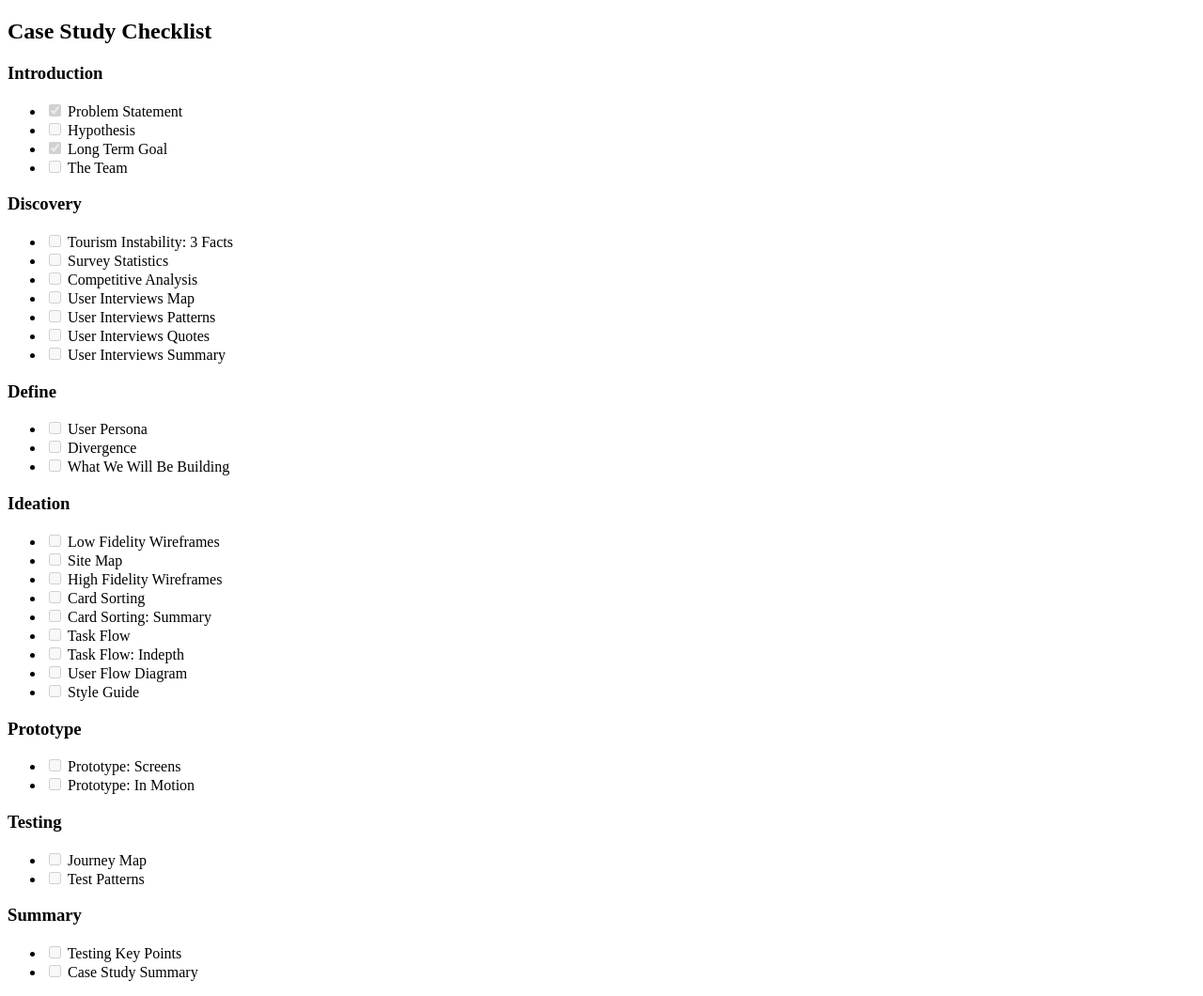
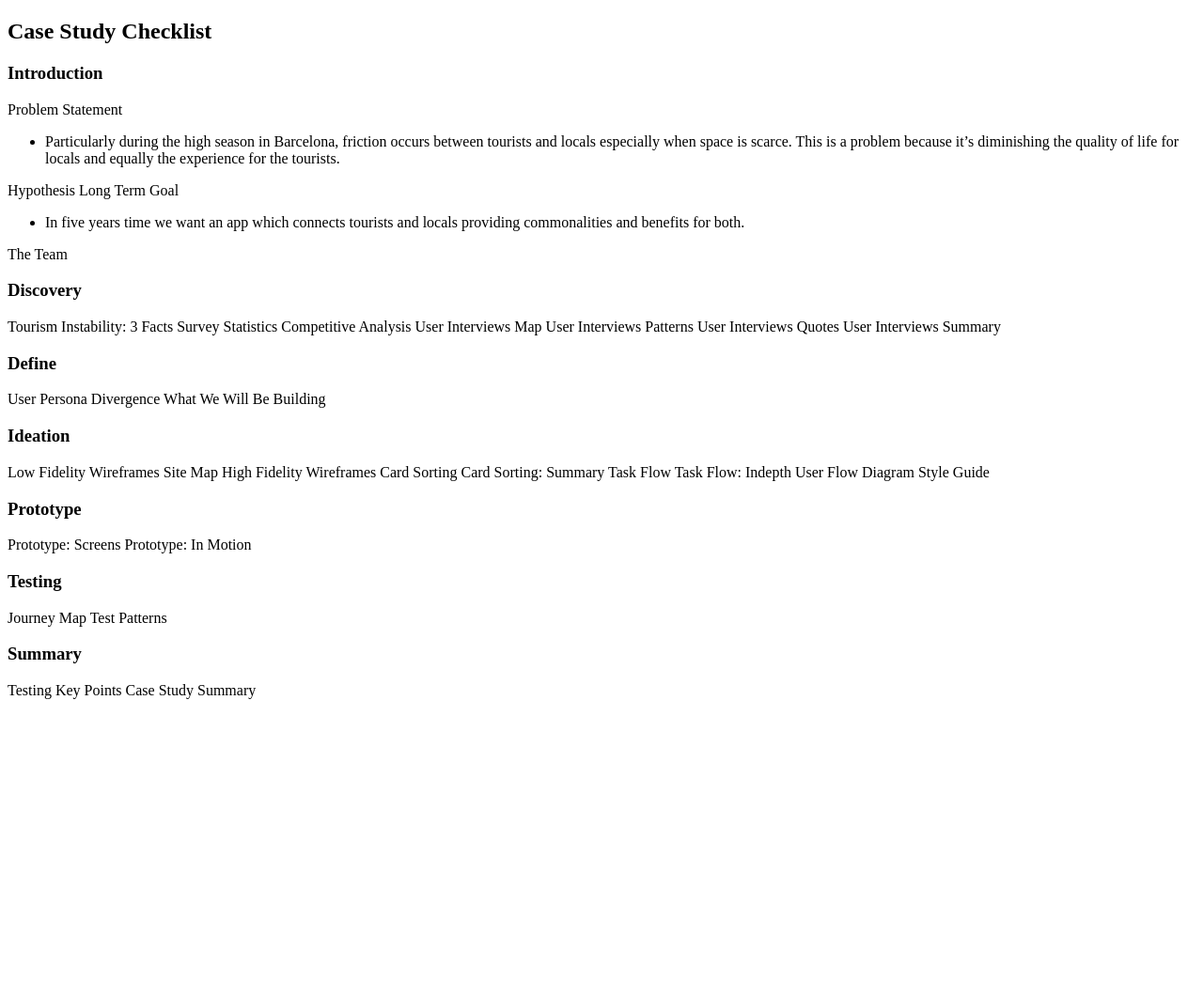
Before and after one commit to aoppeln/casestudy, a plain HTML site: page index.html in a window 1280 px wide. Shown: the whole page at 94% size. After the commit the page ends 800 px from the top, so only its background shows below. Drawn offline with Linux system fonts and the light colour scheme.

Commit message:
Update index.html

```diff
--- a/index.html
+++ b/index.html
@@ -7,87 +7,37 @@
 </head>
 <body>
 
-
 <h2 id="case-study-checklist">Case Study Checklist</h2>
 <h3 id="introduction">Introduction</h3>
-<ul class="task-list">
-<li><input type="checkbox" disabled="" checked="" />
-Problem Statement</li>
-<li><input type="checkbox" disabled="" />
-Hypothesis</li>
-<li><input type="checkbox" disabled="" checked="" />
-Long Term Goal</li>
-<li><input type="checkbox" disabled="" />
-The Team</li>
+<p>Problem Statement</p>
+<ul>
+<li>Particularly during the high season in Barcelona, friction occurs
+between tourists and locals especially when space is scarce. This is a
+problem because it’s diminishing the quality of life for locals and
+equally the experience for the tourists.</li>
 </ul>
+<p>Hypothesis Long Term Goal</p>
+<ul>
+<li>In five years time we want an app which connects tourists and locals
+providing commonalities and benefits for both.</li>
+</ul>
+<p>The Team</p>
 <h3 id="discovery">Discovery</h3>
-<ul class="task-list">
-<li><input type="checkbox" disabled="" />
-Tourism Instability: 3 Facts</li>
-<li><input type="checkbox" disabled="" />
-Survey Statistics</li>
-<li><input type="checkbox" disabled="" />
-Competitive Analysis</li>
-<li><input type="checkbox" disabled="" />
-User Interviews Map</li>
-<li><input type="checkbox" disabled="" />
-User Interviews Patterns</li>
-<li><input type="checkbox" disabled="" />
-User Interviews Quotes</li>
-<li><input type="checkbox" disabled="" />
-User Interviews Summary</li>
-</ul>
+<p>Tourism Instability: 3 Facts Survey Statistics Competitive Analysis
+User Interviews Map User Interviews Patterns User Interviews Quotes User
+Interviews Summary</p>
 <h3 id="define">Define</h3>
-<ul class="task-list">
-<li><input type="checkbox" disabled="" />
-User Persona</li>
-<li><input type="checkbox" disabled="" />
-Divergence</li>
-<li><input type="checkbox" disabled="" />
-What We Will Be Building</li>
-</ul>
+<p>User Persona Divergence What We Will Be Building</p>
 <h3 id="ideation">Ideation</h3>
-<ul class="task-list">
-<li><input type="checkbox" disabled="" />
-Low Fidelity Wireframes</li>
-<li><input type="checkbox" disabled="" />
-Site Map</li>
-<li><input type="checkbox" disabled="" />
-High Fidelity Wireframes</li>
-<li><input type="checkbox" disabled="" />
-Card Sorting</li>
-<li><input type="checkbox" disabled="" />
-Card Sorting: Summary</li>
-<li><input type="checkbox" disabled="" />
-Task Flow</li>
-<li><input type="checkbox" disabled="" />
-Task Flow: Indepth</li>
-<li><input type="checkbox" disabled="" />
-User Flow Diagram</li>
-<li><input type="checkbox" disabled="" />
-Style Guide</li>
-</ul>
+<p>Low Fidelity Wireframes Site Map High Fidelity Wireframes Card
+Sorting Card Sorting: Summary Task Flow Task Flow: Indepth User Flow
+Diagram Style Guide</p>
 <h3 id="prototype">Prototype</h3>
-<ul class="task-list">
-<li><input type="checkbox" disabled="" />
-Prototype: Screens</li>
-<li><input type="checkbox" disabled="" />
-Prototype: In Motion</li>
-</ul>
+<p>Prototype: Screens Prototype: In Motion</p>
 <h3 id="testing">Testing</h3>
-<ul class="task-list">
-<li><input type="checkbox" disabled="" />
-Journey Map</li>
-<li><input type="checkbox" disabled="" />
-Test Patterns</li>
-</ul>
+<p>Journey Map Test Patterns</p>
 <h3 id="summary">Summary</h3>
-<ul class="task-list">
-<li><input type="checkbox" disabled="" />
-Testing Key Points</li>
-<li><input type="checkbox" disabled="" />
-Case Study Summary</li>
-</ul>
+<p>Testing Key Points Case Study Summary</p>
 
 
 
```
